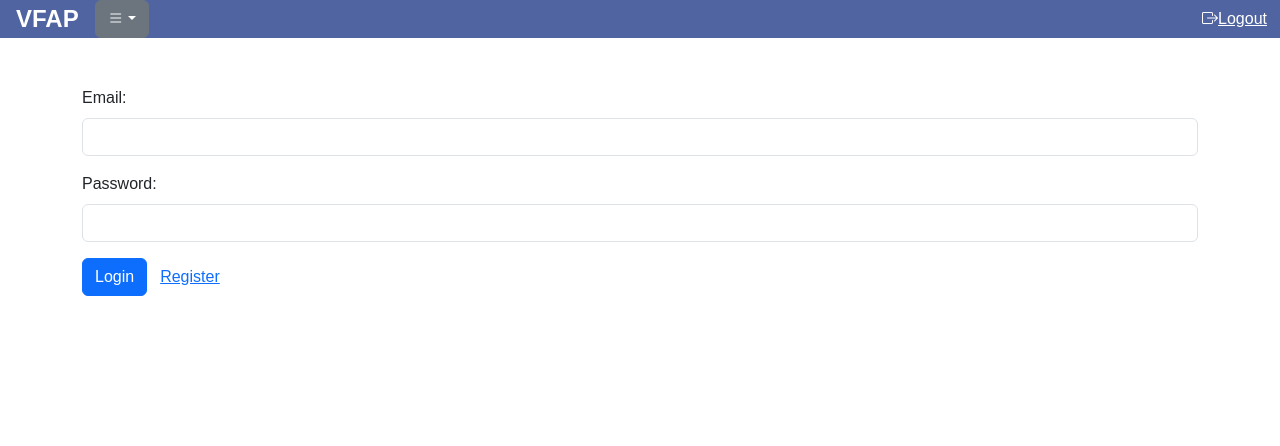
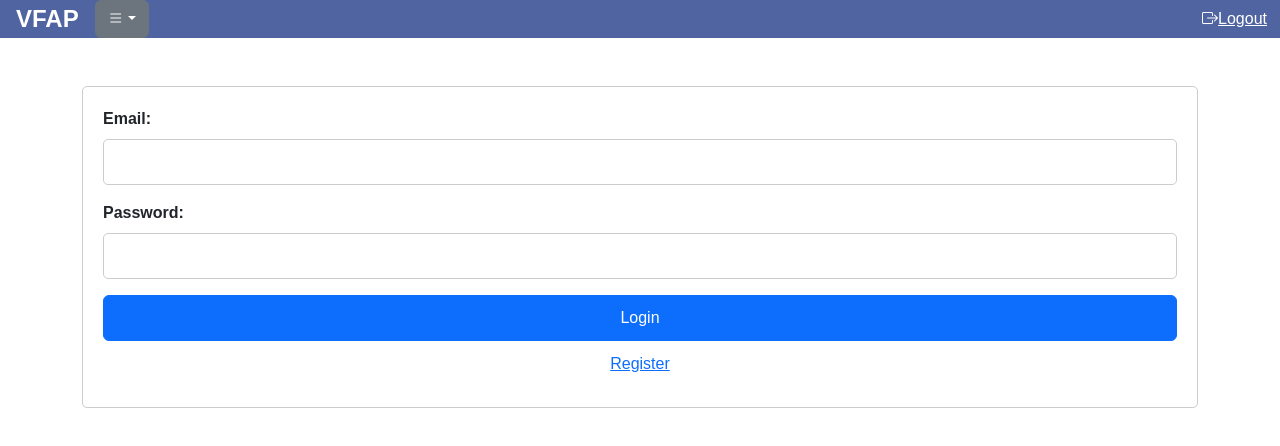
Before and after one commit to Dan21198/VFAP_React, a React (Create React App) app: page /login in a window 1280 px wide. Shown: the top 446 px of the page. Built offline with nearby package versions, Linux system fonts and the light colour scheme.

Commit message:
added  styles

```diff
--- /dev/null
+++ b/src/login/LoginForm.css
@@ -0,0 +1,32 @@
+.container {
+    max-width: 400px;
+    margin: auto;
+}
+
+.custom-login-form {
+    padding: 20px;
+    border: 1px solid #ccc;
+    border-radius: 5px;
+}
+
+.custom-login-form .mb-3 {
+    margin-bottom: 20px;
+}
+
+.custom-login-form .form-label {
+    font-weight: bold;
+}
+
+.custom-login-form .form-control {
+    width: 100%;
+    padding: 10px;
+    font-size: 16px;
+    border: 1px solid #ccc;
+    border-radius: 5px;
+}
+
+.custom-login-form .btn {
+    width: 100%;
+    padding: 10px;
+    font-size: 16px;
+}
--- a/src/login/LoginForm.tsx
+++ b/src/login/LoginForm.tsx
@@ -2,6 +2,7 @@
 import axios from 'axios';
 import { useNavigate } from 'react-router-dom';
 import '../global.css';
+import './LoginForm.css';
 
 const LoginForm = () => {
     const [loginEmail, setLoginEmail] = useState('');
@@ -16,7 +17,6 @@
                 email: loginEmail,
                 password: loginPassword
             });
-            console.log('Authentication successful:', response.data);
 
             const accessToken = response.data.access_token;
             if (accessToken) {
--- /dev/null
+++ b/src/register/RegistrationForm.css
@@ -0,0 +1,51 @@
+.registration-container {
+    max-width: 400px;
+    margin: auto;
+    padding: 20px;
+}
+
+.custom-registration-form {
+    display: flex;
+    flex-direction: column;
+}
+
+.custom-registration-form label {
+    margin-bottom: 8px;
+}
+
+.custom-registration-form input {
+    padding: 10px;
+    margin-bottom: 16px;
+    border: 1px solid #ccc;
+    border-radius: 4px;
+    font-size: 16px;
+}
+
+.text-center {
+    text-align: center;
+}
+
+.snackbar {
+    position: fixed;
+    bottom: 20px;
+    left: 50%;
+    transform: translateX(-50%);
+    background-color: #f44336;
+    color: white;
+    padding: 15px 30px;
+    border-radius: 5px;
+    display: flex;
+    align-items: center;
+}
+
+.snackbar .close {
+    cursor: pointer;
+    background: none;
+    border: none;
+    color: inherit;
+    padding: 0;
+    margin-left: 10px;
+    font-size: 20px;
+    font-weight: bold;
+    align-self: flex-start;
+}
--- a/src/register/RegistrationForm.tsx
+++ b/src/register/RegistrationForm.tsx
@@ -1,6 +1,7 @@
 import React, { useState, FormEvent } from 'react';
 import axios from 'axios';
 import { useNavigate } from 'react-router-dom';
+import './RegistrationForm.css';
 
 const RegistrationForm = () => {
     const [username, setUsername] = useState('');
@@ -17,7 +18,7 @@
         event.preventDefault();
         try {
             const response = await axios.post('http://localhost:8080/api/v1/auth/register', {
-                username: username,
+                userName: username,
                 email: email,
                 password: password
             });
@@ -28,7 +29,7 @@
     };
 
     return (
-        <div>
+        <div className="registration-container">
             <form onSubmit={register} className="custom-registration-form">
                 <label htmlFor="username">Username:</label>
                 <input
```
